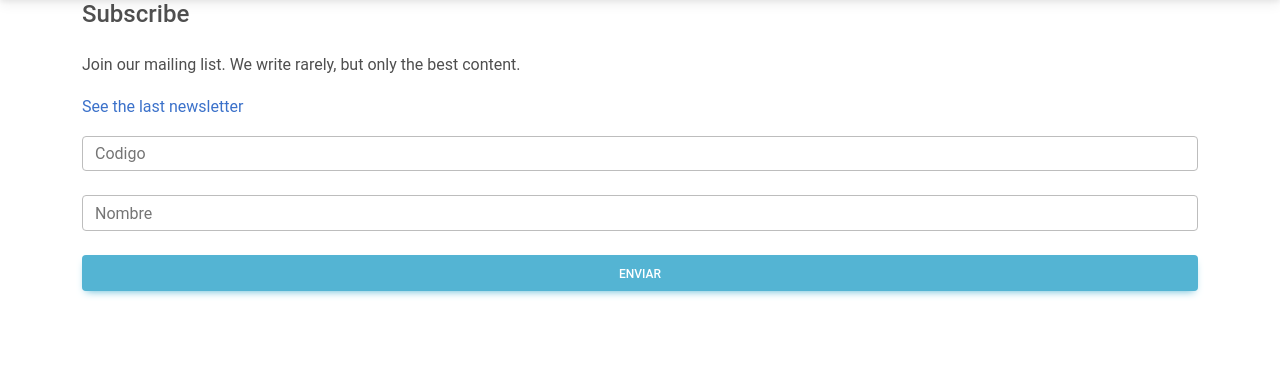
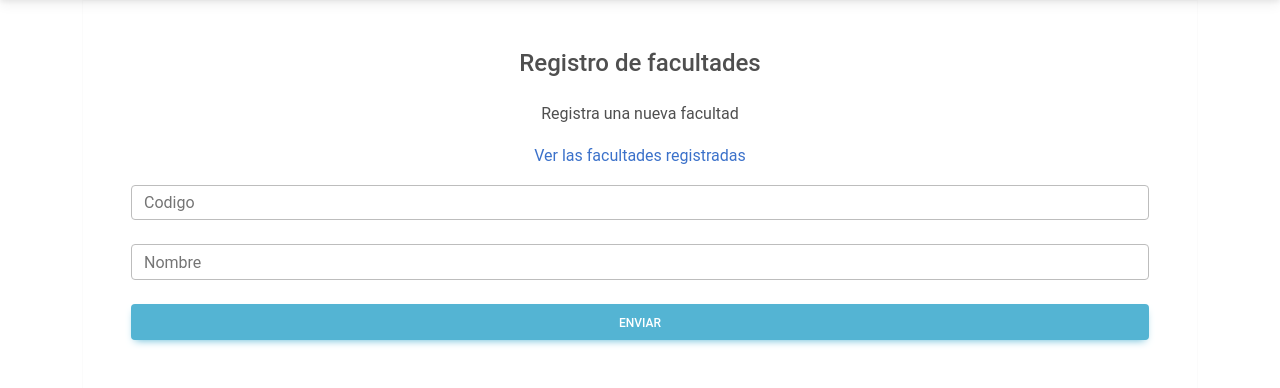
Before and after one commit to ferNN4545/RequisitosC, a PHP site: page /registro_facultades.php in a window 1280 px wide. Shown: the part 59-447 px from the top of the page. Run offline with PHP 8.4, Linux system fonts and the light colour scheme.

Commit message:
version 1.4

```diff
--- a/registro_facultades.php
+++ b/registro_facultades.php
@@ -5,16 +5,15 @@ include 'conexion.php';
 ?>
 
 <div class= "container">
-<form>
 <!-- Default form subscription -->
 <form class="text-center border border-light p-5" action="#!">
 
-    <p class="h4 mb-4">Subscribe</p>
+    <p class="h4 mb-4">Registro de facultades</p>
 
-    <p>Join our mailing list. We write rarely, but only the best content.</p>
+    <p>Registra una nueva facultad</p>
 
     <p>
-        <a href="" target="_blank">See the last newsletter</a>
+        <a href="" target="_blank">Ver las facultades registradas</a>
     </p>
 
     <!-- Name -->
@@ -29,6 +28,5 @@ include 'conexion.php';
 
 </form>
 <!-- Default form subscription -->
-</form>
 
 </div>
```
